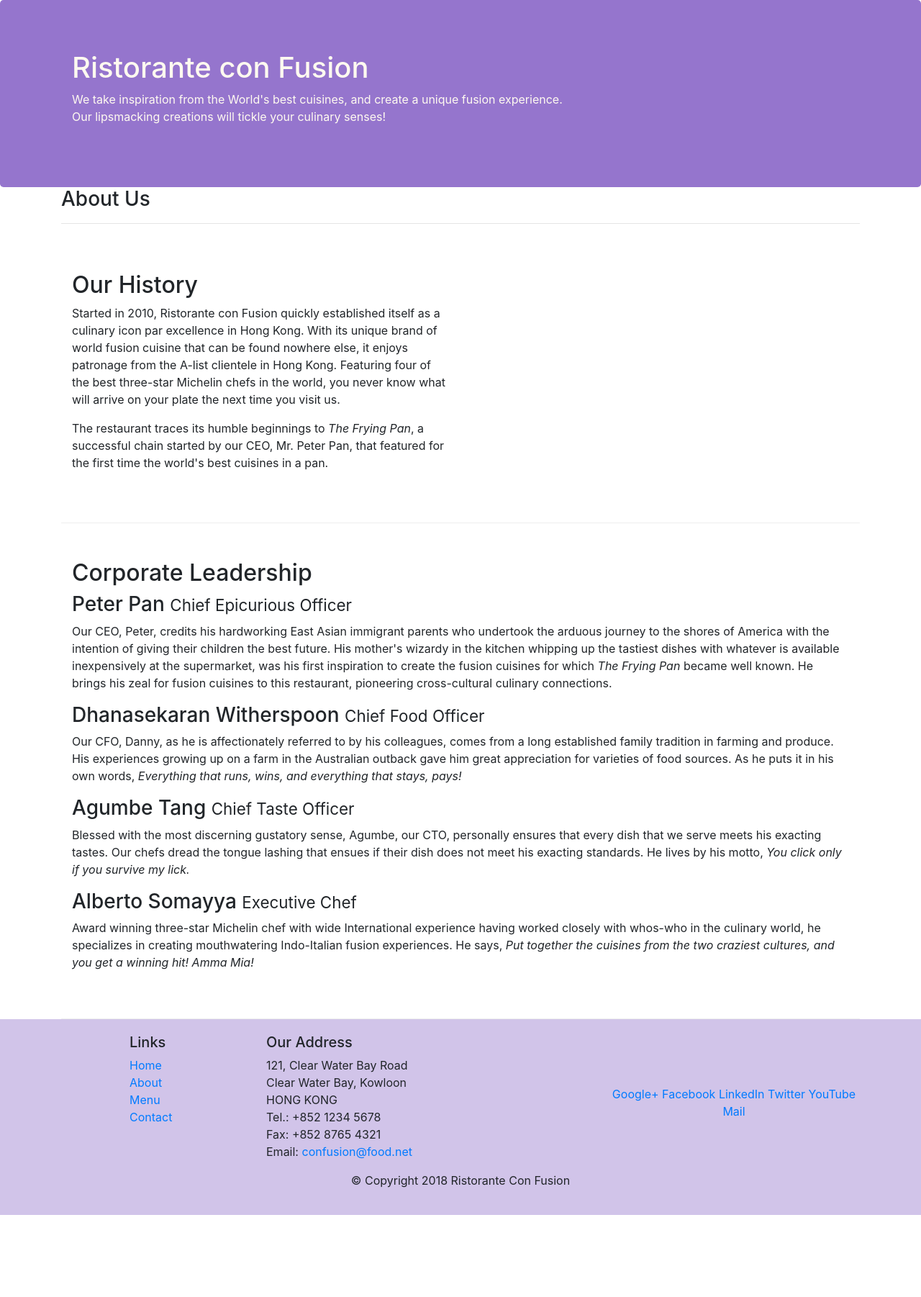
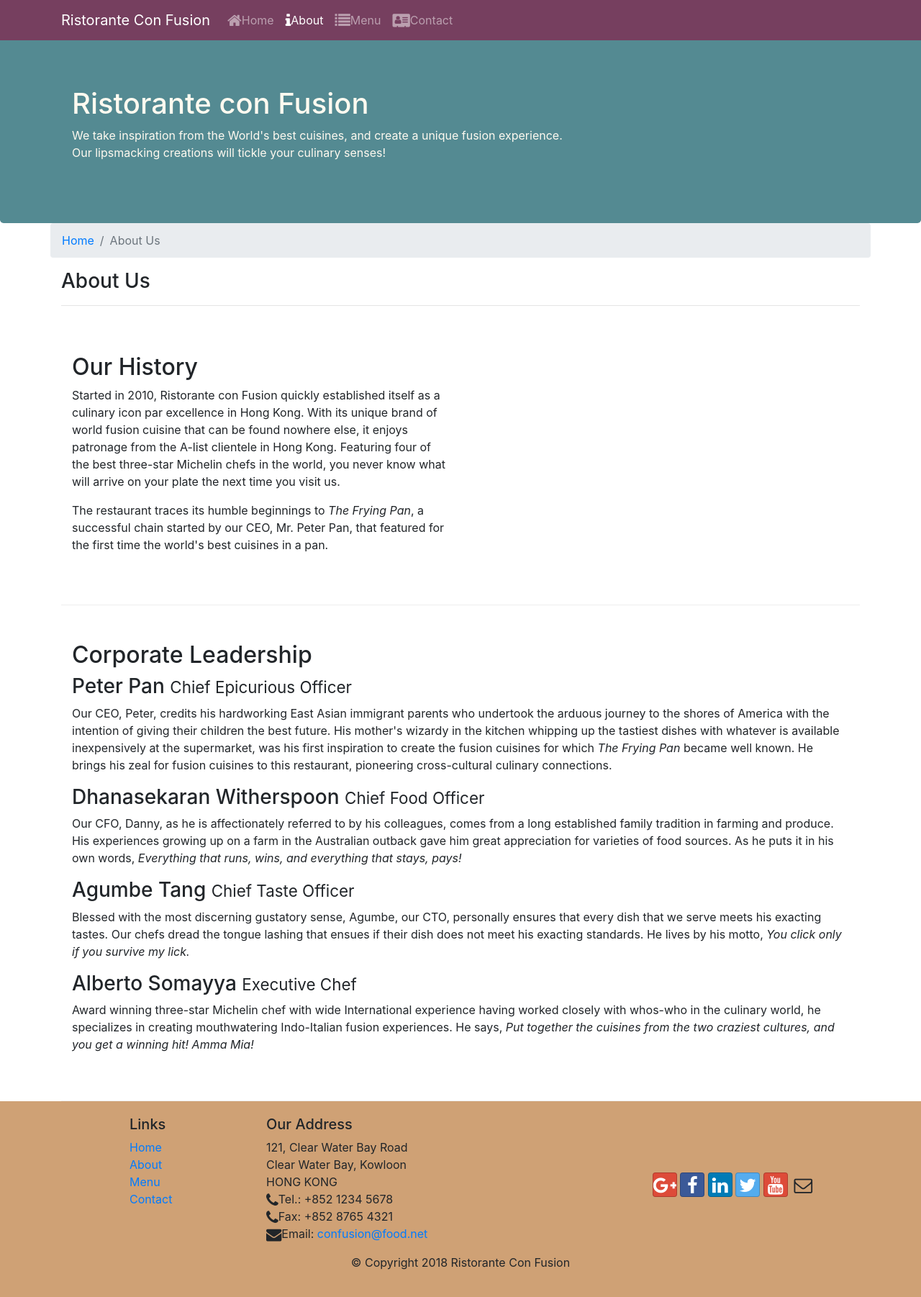
Before and after one commit to subhashparwani/Bootstrap-4-, a website: page aboutus.html in a window 1280 px wide. Shown: the whole page at 72% size. Before the commit the page ends 1688 px from the top, so only its background shows below. Drawn offline with nearby package versions, Linux system fonts and the light colour scheme.

Commit message:
Navbar Breadcrumbs Icon Fonts

```diff
--- a/aboutus.html
+++ b/aboutus.html
@@ -10,12 +10,29 @@
     <!-- Bootstrap CSS -->
     <link rel="stylesheet" href="node_modules/bootstrap/dist/css/bootstrap.min.css">
     <link href="css/styles.css" rel="stylesheet">
+    <link rel="stylesheet" href="node_modules/font-awesome/css/font-awesome.min.css">
+    <link rel="stylesheet" href="node_modules/bootstrap-social/bootstrap-social.css">
     <title>Ristorante Con Fusion: About Us</title>
 
 </head>
 
 <body>
-
+    <nav class="navbar navbar-dark navbar-expand-sm fixed-top">
+        <div class="container">
+            <button class="navbar-toggler" type="button" data-toggle="collapse" data-target="#Navbar">
+                <span class="navbar-toggler-icon"></span>
+            </button>
+           <a class="navbar-brand" href="./index.html">Ristorante Con Fusion</a>
+           <div class="collapse navbar-collapse" id="Navbar">
+            <ul class="navbar-nav mr-auto">
+                <li class="nav-item"><a class="nav-link" href="./index.html"><span class="fa fa-home fa-lg"></span>Home</a></li>
+                <li class="nav-item active"><a class="nav-link" href="./aboutus.html"><span class="fa fa-info fa-lg"></span>About</a></li>
+                <li class="nav-item"><a class="nav-link" href="#"><span class="fa fa-list fa-lg"></span>Menu</a></li>
+                <li class="nav-item"><a class="nav-link" href="#"><span class="fa fa-address-card fa-lg"></span>Contact</a></li>
+            </ul>
+           </div>
+        </div>
+    </nav>
     <header class="jumbotron">
         <div class="container">
             <div class="row row-header">
@@ -31,6 +48,10 @@
 
     <div class="container">
         <div class="row">
+            <ol class="col-12 breadcrumb">
+                <li class="breadcrumb-item"><a href="./index.html">Home</a></li>
+                <li class="breadcrumb-item active">About Us</li>
+            </ol>
             <div class="col-12">
                <h3>About Us</h3>
                <hr>
@@ -82,19 +103,19 @@
 		              121, Clear Water Bay Road<br>
 		              Clear Water Bay, Kowloon<br>
 		              HONG KONG<br>
-		              Tel.: +852 1234 5678<br>
-		              Fax: +852 8765 4321<br>
-		              Email: <a href="mailto:confusion@food.net">confusion@food.net</a>
+		              <i class="fa fa-phone fa-lg"></i>Tel.: +852 1234 5678<br>
+		              <i class="fa fa-phone fa-lg"></i>Fax: +852 8765 4321<br>
+		              <i class="fa fa-envelope fa-lg"></i>Email: <a href="mailto:confusion@food.net">confusion@food.net</a>
 		           </address>
                 </div>
                 <div class="col-12 col-sm-4 align-self-center">
                     <div class="text-center">
-                        <a href="http://google.com/+">Google+</a>
-                        <a href="http://www.facebook.com/profile.php?id=">Facebook</a>
-                        <a href="http://www.linkedin.com/in/">LinkedIn</a>
-                        <a href="http://twitter.com/">Twitter</a>
-                        <a href="http://youtube.com/">YouTube</a>
-                        <a href="mailto:">Mail</a>
+                        <a class="btn btn-social-icon btn-google" href="http://google.com/+"><i class="fa fa-google-plus fa-lg"></i></a>
+                        <a class="btn btn-social-icon btn-facebook" href="http://www.facebook.com/profile.php?id="><i class="fa fa-facebook fa-lg"></i></a>
+                        <a class="btn btn-social-icon btn-linkedin" href="http://www.linkedin.com/in/"><i class="fa fa-linkedin fa-lg"></i></a>
+                        <a class="btn btn-social-icon btn-twitter" href="http://twitter.com/"><i class="fa fa-twitter fa-lg"></i></a>
+                        <a class="btn btn-social-icon btn-google" href="http://youtube.com/"><i class="fa fa-youtube fa-lg"></i></a>
+                        <a class="btn btn-social-icon" href="mailto:"><i class="fa fa-envelope-o fa-lg"></i></a>
                     </div>
                 </div>
            </div>
--- a/css/styles.css
+++ b/css/styles.css
@@ -11,7 +11,7 @@
 }
 
 .footer{
-    background-color: #D1C4E9;
+    background-color: #CFA175;
     margin:0px auto;
     padding: 20px 0px 20px 0px;
 }
@@ -20,7 +20,7 @@
 .jumbotron {
     padding:70px 30px 70px 30px;
     margin:0px auto;
-    background: #9575CD ;
+    background: #548A92 ;
     color:floralwhite;
 }
 
@@ -29,3 +29,12 @@
     margin:0px;
     color:#0f0f0f;
 }
+
+body{
+    padding:50px 0px 0px 0px;
+    z-index:0;
+}
+
+.navbar-dark {
+     background-color:#763F5F;
+}
--- a/package.json
+++ b/package.json
@@ -15,6 +15,8 @@
   },
   "dependencies": {
     "bootstrap": "^4.5.2",
+    "bootstrap-social": "^5.1.1",
+    "font-awesome": "^4.7.0",
     "jquery": "^3.5.1",
     "popper.js": "^1.16.1"
   }
```
Also changed, not shown: index.html (+27 -10 lines), 1 other file.
